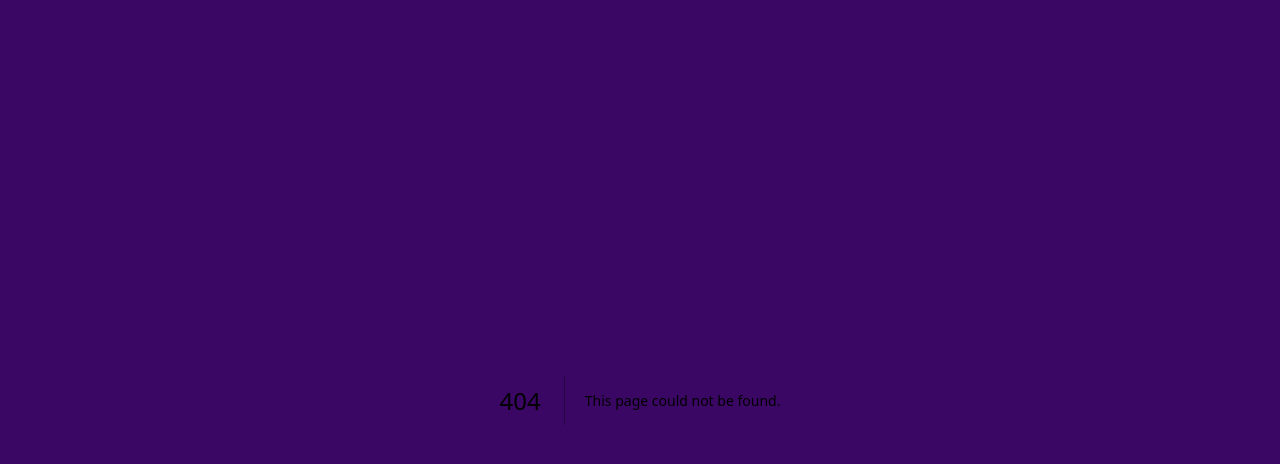
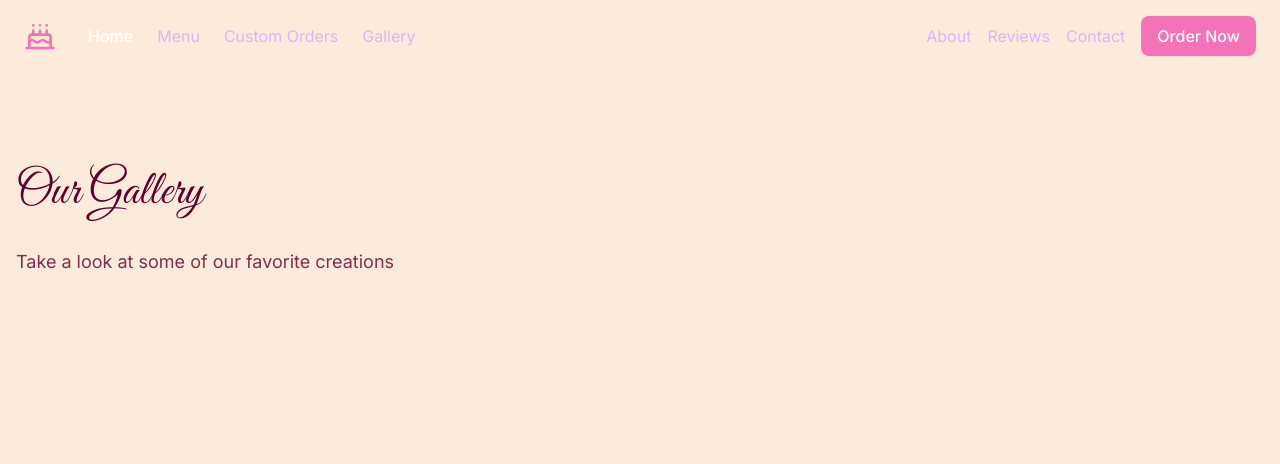
Before and after one commit to tony-42069/bbd-website, a Next.js app: page /gallery in a window 1280 px wide. Before the commit this address had no page. Shown: the top 464 px of the page. Built offline with nearby package versions, Linux system fonts and the light colour scheme.

Commit message:
Added initial Gallery page structure and routing

```diff
--- /dev/null
+++ b/src/app/gallery/page.tsx
@@ -0,0 +1,33 @@
+'use client'
+
+import React from 'react'
+import Navbar from '@/components/Navbar'
+import { motion } from 'framer-motion'
+
+export default function GalleryPage() {
+  return (
+    <main className="min-h-screen bg-brand-cream">
+      <Navbar />
+      <div className="pt-24 px-4 max-w-7xl mx-auto">
+        <motion.div
+          initial={{ opacity: 0, y: 20 }}
+          animate={{ opacity: 1, y: 0 }}
+          transition={{ duration: 0.8 }}
+        >
+          <h1 className="text-4xl md:text-5xl font-greatVibes text-brand-darkRed mb-8">
+            Our Gallery
+          </h1>
+
+          <p className="text-lg text-brand-darkRed/80 mb-8">
+            Take a look at some of our favorite creations
+          </p>
+
+          {/* Gallery grid will go here */}
+          <div className="grid grid-cols-1 md:grid-cols-2 lg:grid-cols-3 gap-6">
+            {/* Gallery items will go here */}
+          </div>
+        </motion.div>
+      </div>
+    </main>
+  )
+}
```
